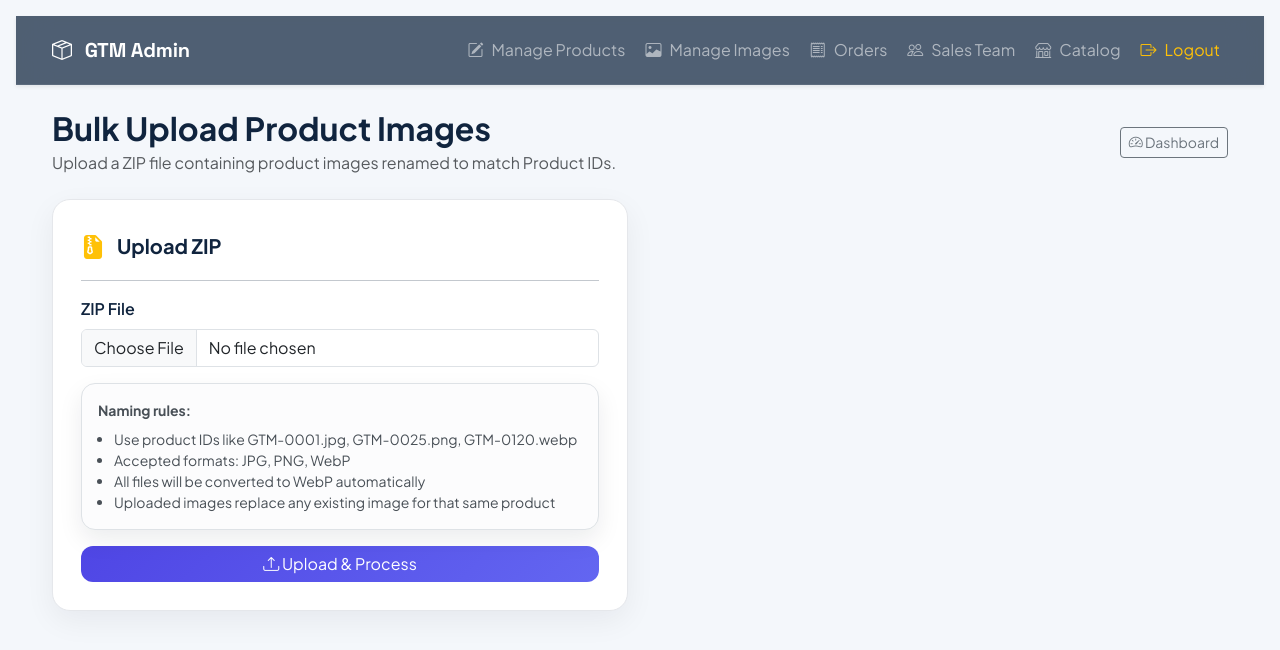
After one commit to n0ski11R3a1/gtm_catalog, a Flask app: page /admin/upload-images in a window 1280 px wide. The commit adds this page. Shown: the top 650 px of the page. Run offline with Flask 3, Linux system fonts and the light colour scheme; the visitor is signed in with stand-in values (Sample User, id 1); parts of the project's set-up code (start-up, migrations or seed data) failed here and were passed over; some libraries are stand-ins or nearby versions.

Commit message:
Add bulk image upload and thumbnail generation features in admin panel

```diff
--- a/app.py
+++ b/app.py
@@ -32,11 +32,14 @@ from config import (
     REQUIRED_COLUMNS,
     VAPID_PUBLIC_KEY,
     PRODUCT_IMAGES_DIR,
+    THUMBNAILS_DIR,
     MAX_IMAGE_SIZE,
     ALLOWED_IMAGE_EXTENSIONS,
     ALLOWED_MIME_TYPES,
     WEBP_QUALITY,
     IMAGE_MAX_WIDTH,
+    THUMBNAIL_WIDTH,
+    GALLERY_PAGE_SIZE,
 )
 
 import db
@@ -45,11 +48,14 @@ import push
 app = Flask(__name__)
 app.secret_key = SECRET_KEY
 app.config["PRODUCT_IMAGES_DIR"] = PRODUCT_IMAGES_DIR
+app.config["THUMBNAILS_DIR"] = THUMBNAILS_DIR
 app.config["MAX_IMAGE_SIZE"] = MAX_IMAGE_SIZE
 app.config["ALLOWED_IMAGE_EXTENSIONS"] = ALLOWED_IMAGE_EXTENSIONS
 app.config["ALLOWED_MIME_TYPES"] = ALLOWED_MIME_TYPES
 app.config["WEBP_QUALITY"] = WEBP_QUALITY
 app.config["IMAGE_MAX_WIDTH"] = IMAGE_MAX_WIDTH
+app.config["THUMBNAIL_WIDTH"] = THUMBNAIL_WIDTH
+app.config["GALLERY_PAGE_SIZE"] = GALLERY_PAGE_SIZE
 
 # Create the products table (if needed) and, on a brand new database,
 # auto-import whatever Excel file is already sitting in uploads/.
@@ -190,6 +196,43 @@ def compress_to_webp(file_obj, max_width=None, quality=None):
     img.save(output, format="WEBP", quality=quality, method=6)
     output.seek(0)
     return output
+
+
+def generate_thumbnail(product_id):
+    """Generate and cache a 400px-wide thumbnail for a product image."""
+    product_id = (product_id or "").strip()
+    if not product_id:
+        return None
+
+    full_name = None
+    for ext in PRODUCT_IMAGE_EXTENSIONS:
+        candidate = os.path.join(app.config["PRODUCT_IMAGES_DIR"], f"{product_id}{ext}")
+        if os.path.isfile(candidate):
+            full_name = candidate
+            break
+
+    if not full_name:
+        return None
+
+    thumb_dir = app.config["THUMBNAILS_DIR"]
+    os.makedirs(thumb_dir, exist_ok=True)
+    thumb_path = os.path.join(thumb_dir, f"{product_id}.webp")
+
+    with Image.open(full_name) as img:
+        width = app.config.get("THUMBNAIL_WIDTH", 400)
+        if img.width > width:
+            ratio = width / img.width
+            new_height = int(img.height * ratio)
+            img = img.resize((width, new_height), Image.Resampling.LANCZOS)
+        if img.mode not in ("RGB", "RGBA"):
+            img = img.convert("RGB")
+        if img.mode == "RGBA":
+            background = Image.new("RGB", img.size, (255, 255, 255))
+            background.paste(img, mask=img.split()[-1])
+            img = background
+        img.save(thumb_path, format="WEBP", quality=app.config.get("WEBP_QUALITY", 80), method=6)
+
+    return thumb_path
 
 
 def prepare_uploaded_product_image(file, product_id):
@@ -397,6 +440,28 @@ def gallery_home():
     return render_template("gallery.html", category_cards=category_cards)
 
 
+@app.route("/thumbnails/<product_id>.webp")
+def product_thumbnail(product_id):
+    thumb_path = os.path.join(app.config["THUMBNAILS_DIR"], f"{product_id}.webp")
+    if os.path.exists(thumb_path):
+        response = send_file(thumb_path, mimetype="image/webp")
+        response.headers["Cache-Control"] = "public, max-age=604800"
+        return response
+
+    try:
+        generated = generate_thumbnail(product_id)
+    except Exception as exc:
+        app.logger.error("Thumbnail generation failed for %s: %s", product_id, exc)
+        return "", 500
+
+    if generated is None:
+        return "", 404
+
+    response = send_file(generated, mimetype="image/webp")
+    response.headers["Cache-Control"] = "public, max-age=604800"
+    return response
+
+
 @app.route("/gallery/<category>")
 def gallery_category(category):
 
@@ -406,16 +471,30 @@ def gallery_category(category):
         flash(f'"{category}" is not a known category.', "warning")
         return redirect(url_for("gallery_home"))
 
+    page = request.args.get("page", 1, type=int)
+    per_page = app.config.get("GALLERY_PAGE_SIZE", 24)
+
     all_products = db.get_all_products()
     products = [p for p in all_products if p["Category"] == category]
 
-    for p in products:
+    total = len(products)
+    total_pages = max(1, (total + per_page - 1) // per_page)
+    page = max(1, min(page, total_pages))
+    start = (page - 1) * per_page
+    end = start + per_page
+    paged_products = products[start:end]
+
+    for p in paged_products:
         p["image_path"] = find_product_image(p["Product ID"])
 
     return render_template(
         "gallery_category.html",
         category=category,
-        products=products,
+        products=paged_products,
+        page=page,
+        total_pages=total_pages,
+        total=total,
+        per_page=per_page,
     )
 
 
@@ -694,6 +773,121 @@ def admin():
     )
 
 
+@app.route("/admin/upload-images", methods=["GET", "POST"])
+def admin_upload_images():
+    if not login_required():
+        return redirect(url_for("login"))
+
+    if request.method == "GET":
+        return render_template("admin_upload_images.html")
+
+    zip_file = request.files.get("zip_file")
+    if not zip_file or not zip_file.filename:
+        flash("No ZIP file selected.", "danger")
+        return render_template("admin_upload_images.html")
+
+    if not zip_file.filename.lower().endswith(".zip"):
+        flash("Only .zip files are accepted.", "danger")
+        return render_template("admin_upload_images.html")
+
+    results = []
+    success = 0
+    skipped = 0
+    errors = 0
+
+    try:
+        import zipfile as zipfile_module
+        with zipfile_module.ZipFile(zip_file) as archive:
+            for entry in archive.namelist():
+                base = os.path.basename(entry)
+                if not base or base.startswith("."):
+                    continue
+
+                ext = base.rsplit(".", 1)[-1].lower() if "." in base else ""
+                if ext not in app.config["ALLOWED_IMAGE_EXTENSIONS"]:
+                    results.append((base, "skip", "Not an image file — skipped."))
+                    skipped += 1
+                    continue
+
+                name_without_ext = base.rsplit(".", 1)[0].upper()
+                if not name_without_ext.startswith("GTM-"):
+                    results.append((base, "error", "Filename must start with 'GTM-' (example: GTM-0001.jpg)."))
+                    errors += 1
+                    continue
+
+                product_id = name_without_ext
+                product = db.get_product_by_business_id(product_id)
+                if product is None:
+                    results.append((base, "error", f"No product found with ID '{product_id}'."))
+                    errors += 1
+                    continue
+
+                try:
+                    raw_bytes = archive.read(entry)
+                except Exception as exc:
+                    results.append((base, "error", f"Could not read ZIP entry: {exc}"))
+                    errors += 1
+                    continue
+
+                if len(raw_bytes) > app.config["MAX_IMAGE_SIZE"]:
+                    mb = len(raw_bytes) / 1024 / 1024
+                    max_mb = app.config["MAX_IMAGE_SIZE"] / 1024 / 1024
+                    results.append((base, "error", f"Too large ({mb:.1f} MB, max {max_mb:.0f} MB)."))
+                    errors += 1
+                    continue
+
+                try:
+                    compressed = compress_to_webp(BytesIO(raw_bytes))
+                except Exception as exc:
+                    results.append((base, "error", f"Image processing failed: {exc}"))
+                    errors += 1
+                    continue
+
+                target_name = f"{product_id}.webp"
+                target_path = os.path.join(app.config["PRODUCT_IMAGES_DIR"], target_name)
+                try:
+                    with open(target_path, "wb") as fh:
+                        fh.write(compressed.getvalue())
+                    thumb_path = os.path.join(app.config["THUMBNAILS_DIR"], f"{product_id}.webp")
+                    if os.path.exists(thumb_path):
+                        os.remove(thumb_path)
+                    db.update_product(product["id"], {**product, "has_image": True})
+                    results.append((base, "ok", f"Saved as {target_name}."))
+                    success += 1
+                except Exception as exc:
+                    results.append((base, "error", f"Could not save file: {exc}"))
+                    errors += 1
+    except Exception as exc:
+        flash(f"Invalid or corrupted ZIP file: {exc}", "danger")
+        return render_template("admin_upload_images.html")
+
+    return render_template(
+        "admin_upload_images.html",
+        results=results,
+        success=success,
+        skipped=skipped,
+        errors=errors,
+    )
+
+
+@app.route("/admin/clear-thumbnail-cache", methods=["POST"])
+def admin_clear_thumbnail_cache():
+    if not login_required():
+        return redirect(url_for("login"))
+
+    deleted = 0
+    for filename in os.listdir(app.config["THUMBNAILS_DIR"]):
+        if filename.endswith(".webp"):
+            try:
+                os.remove(os.path.join(app.config["THUMBNAILS_DIR"], filename))
+                deleted += 1
+            except OSError:
+                pass
+
+    flash(f"Cleared {deleted} cached thumbnails.", "success")
+    return redirect(url_for("admin"))
+
+
 # ------------------------
 # Manage Products (Edit / Add / Delete)
 # ------------------------
@@ -867,6 +1061,9 @@ def admin_product_edit(product_id):
                 old_image_path = os.path.join(app.config["PRODUCT_IMAGES_DIR"], build_product_image_filename(product["Product ID"]))
                 if product.get("has_image") and os.path.exists(old_image_path) and old_image_path != target_path:
                     os.remove(old_image_path)
+                thumb_path = os.path.join(app.config["THUMBNAILS_DIR"], f"{current_product_id}.webp")
+                if os.path.exists(thumb_path):
+                    os.remove(thumb_path)
                 _, saved_name = prepare_uploaded_product_image(uploaded_image, current_product_id)
                 save_product_image(uploaded_image, current_product_id)
                 data["has_image"] = True
@@ -886,6 +1083,9 @@ def admin_product_edit(product_id):
             target_path = os.path.join(app.config["PRODUCT_IMAGES_DIR"], build_product_image_filename(product["Product ID"]))
             if os.path.exists(target_path):
                 os.remove(target_path)
+            thumb_path = os.path.join(app.config["THUMBNAILS_DIR"], f"{product['Product ID']}.webp")
+            if os.path.exists(thumb_path):
+                os.remove(thumb_path)
             data["has_image"] = False
             flash("Image deleted.", "success")
 
--- /dev/null
+++ b/templates/admin_upload_images.html
@@ -0,0 +1,99 @@
+{% extends "base.html" %}
+
+{% block title %}Bulk Upload Product Images{% endblock %}
+
+{% block extra_css %}
+<link rel="stylesheet" href="{{ url_for('static', filename='css/admin.css') }}">
+{% endblock %}
+
+{% block content %}
+
+<div class="d-flex justify-content-between align-items-center mb-4">
+    <div>
+        <h2 class="fw-bold mb-1">Bulk Upload Product Images</h2>
+        <p class="text-muted mb-0">Upload a ZIP file containing product images renamed to match Product IDs.</p>
+    </div>
+    <a href="{{ url_for('admin') }}" class="btn btn-outline-secondary btn-sm">
+        <i class="bi bi-speedometer2"></i> Dashboard
+    </a>
+</div>
+
+<div class="row g-4">
+    <div class="col-lg-6">
+        <div class="dashboard-card h-100">
+            <div class="card-header-custom">
+                <i class="bi bi-file-earmark-zip-fill text-warning"></i>
+                <span>Upload ZIP</span>
+            </div>
+            <hr>
+
+            <form method="POST" enctype="multipart/form-data">
+                <div class="mb-3">
+                    <label class="form-label fw-semibold">ZIP File</label>
+                    <input type="file" name="zip_file" accept=".zip" class="form-control" required>
+                </div>
+
+                <div class="alert alert-light border mb-3 small">
+                    <strong>Naming rules:</strong>
+                    <ul class="mb-0 mt-2 ps-3">
+                        <li>Use product IDs like GTM-0001.jpg, GTM-0025.png, GTM-0120.webp</li>
+                        <li>Accepted formats: JPG, PNG, WebP</li>
+                        <li>All files will be converted to WebP automatically</li>
+                        <li>Uploaded images replace any existing image for that same product</li>
+                    </ul>
+                </div>
+
+                <button type="submit" class="btn btn-primary w-100">
+                    <i class="bi bi-upload"></i> Upload & Process
+                </button>
+            </form>
+        </div>
+    </div>
+
+    {% if results is defined %}
+    <div class="col-lg-6">
+        <div class="dashboard-card h-100">
+            <div class="card-header-custom">
+                <i class="bi bi-list-check"></i>
+                <span>Results</span>
+            </div>
+            <hr>
+
+            <div class="d-flex gap-2 flex-wrap mb-3">
+                <span class="badge bg-success fs-6">{{ success }} saved</span>
+                <span class="badge bg-warning text-dark fs-6">{{ skipped }} skipped</span>
+                <span class="badge bg-danger fs-6">{{ errors }} errors</span>
+            </div>
+
+            <div style="max-height: 420px; overflow-y: auto;">
+                <table class="table table-sm align-middle mb-0">
+                    <thead>
+                        <tr>
+                            <th>File</th>
+                            <th>Result</th>
+                        </tr>
+                    </thead>
+                    <tbody>
+                        {% for filename, status, message in results %}
+                        <tr>
+                            <td class="text-muted small">{{ filename }}</td>
+                            <td>
+                                {% if status == 'ok' %}
+                                <span class="text-success"><i class="bi bi-check-circle"></i> {{ message }}</span>
+                                {% elif status == 'error' %}
+                                <span class="text-danger"><i class="bi bi-x-circle"></i> {{ message }}</span>
+                                {% else %}
+                                <span class="text-muted"><i class="bi bi-dash-circle"></i> {{ message }}</span>
+                                {% endif %}
+                            </td>
+                        </tr>
+                        {% endfor %}
+                    </tbody>
+                </table>
+            </div>
+        </div>
+    </div>
+    {% endif %}
+</div>
+
+{% endblock %}
```
Also changed, not shown: templates/admin.html (+12 -0 lines), templates/gallery_category.html (+37 -1 lines), tests/test_image_upload_helpers.py (+68 -0 lines).
